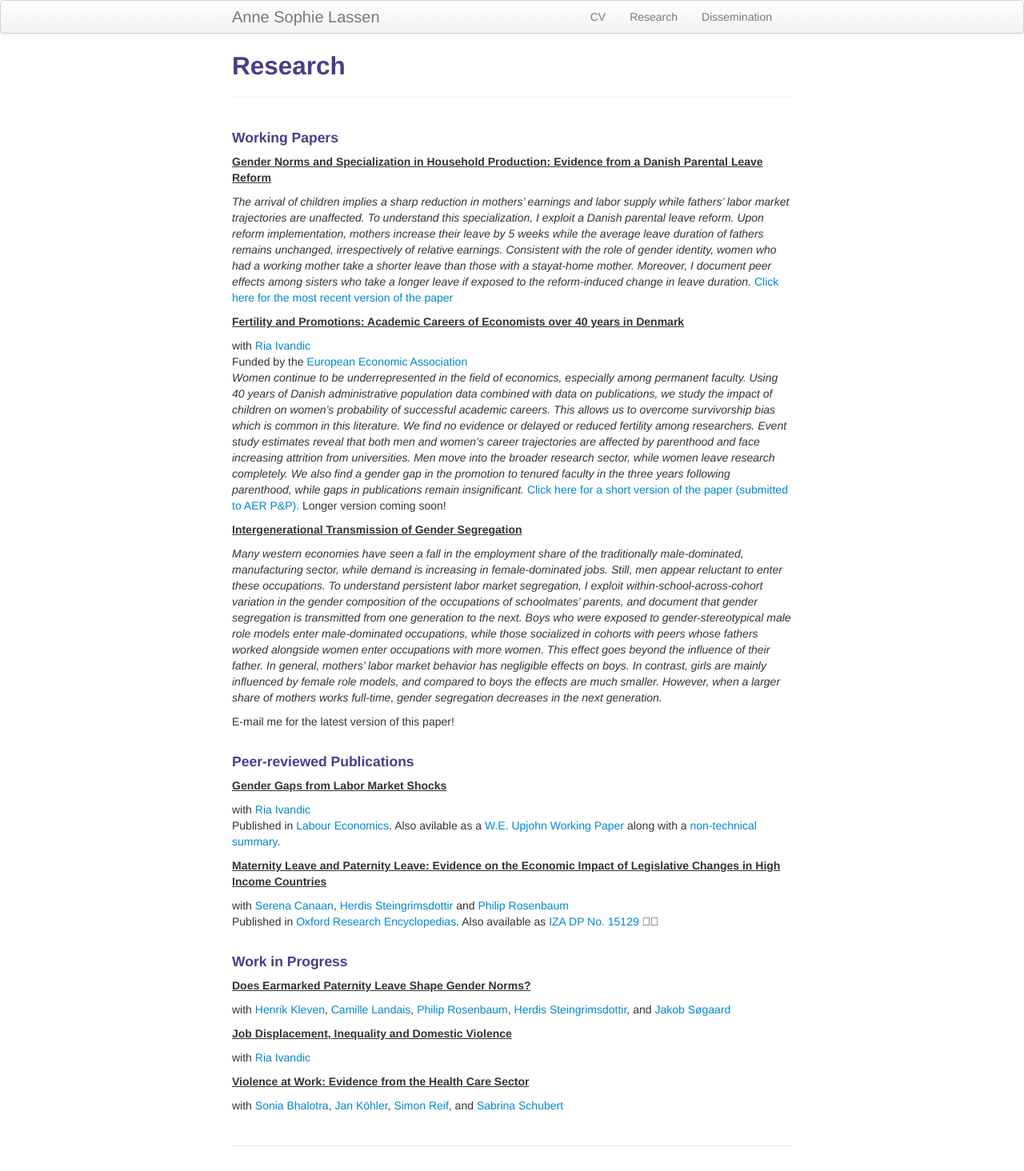
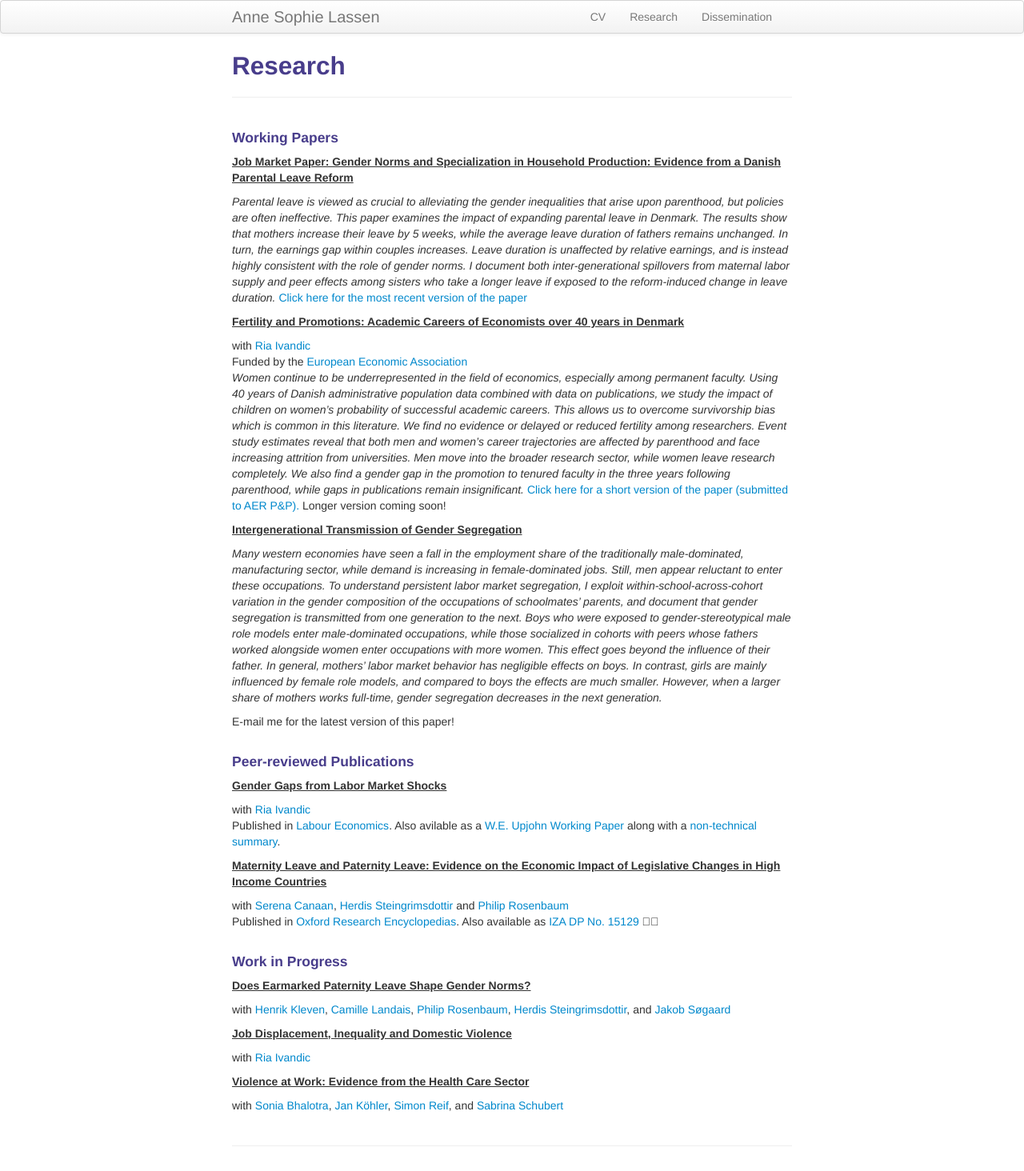
Before and after one commit to annesophielassen/annesophielassen.github.io, a Jekyll site: the page built from pages/research.md, in a window 1280 px wide. Shown: the whole page at 80% size. Built offline with Jekyll 4.4.1, drawn with Linux system fonts in a browser that asks for light colours.

Commit message:
update JMP

```diff
--- a/pages/research.md
+++ b/pages/research.md
@@ -4,12 +4,11 @@ title: Research
 description: Anne Sophie Lassen's research
 ---
 #### Working Papers
-##### <u>Gender Norms and Specialization in Household Production: Evidence from a Danish Parental Leave Reform</u>
-
-*The arrival of children implies a sharp reduction in mothers’ earnings and labor supply while fathers’ labor market trajectories are unaffected. To understand this specialization, I exploit a Danish parental leave reform. Upon reform implementation,
-mothers increase their leave by 5 weeks while the average leave duration of fathers remains unchanged, irrespectively of relative earnings. Consistent with the role of gender identity, women who had a working mother take a shorter leave than those with a stayat-home mother. Moreover, I document peer effects among sisters who take a longer
-leave if exposed to the reform-induced change in leave duration.*
-[Click here for the most recent version of the paper]({{ BASE_PATH}}/pages/working_papers/WP_GenderNorms_Lassen.pdf)
+##### <u>Job Market Paper: Gender Norms and Specialization in Household Production: Evidence from a Danish Parental Leave Reform</u>
+*Parental leave is viewed as crucial to alleviating the gender inequalities that arise upon parenthood, but policies are often ineffective. This paper examines the impact of expanding parental leave in Denmark. The results show that mothers increase their
+leave by 5 weeks, while the average leave duration of fathers remains unchanged. In turn, the earnings gap within couples increases. Leave duration is unaffected by relative earnings, and is instead highly consistent with the role of gender norms.
+I document both inter-generational spillovers from maternal labor supply and peer effects among sisters who take a longer leave if exposed to the reform-induced change in leave duration.*
+[Click here for the most recent version of the paper]({{ BASE_PATH}}/pages/working_papers/JMP_ParentalLeave_Lassen.pdf)
 <br>
 
 ##### <u>Fertility and Promotions: Academic Careers of Economists over 40 years in Denmark</u>
```
Also changed, not shown: 1 other file.
